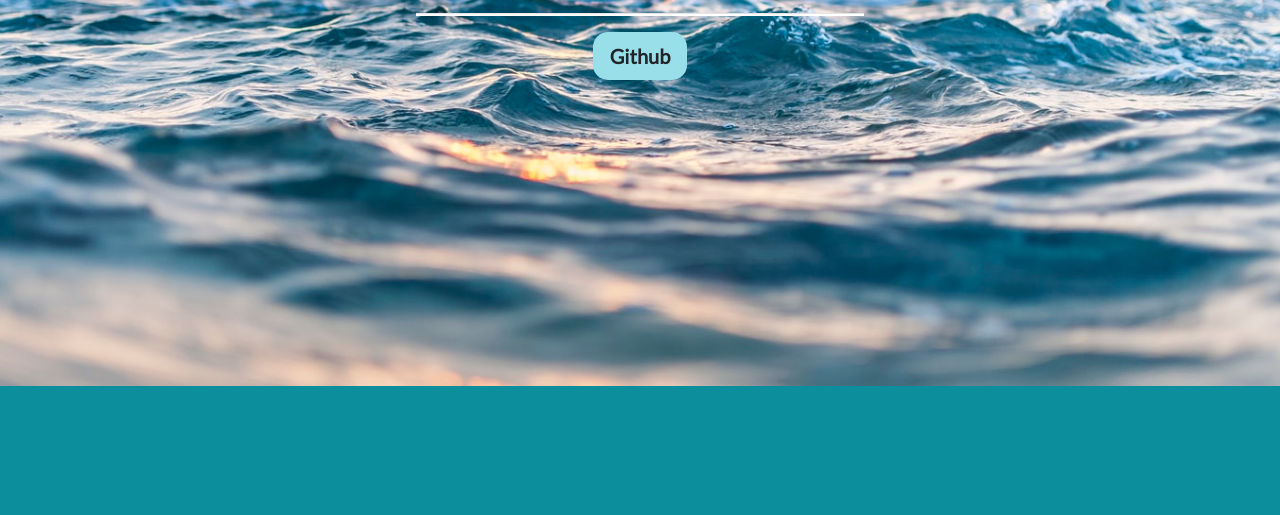
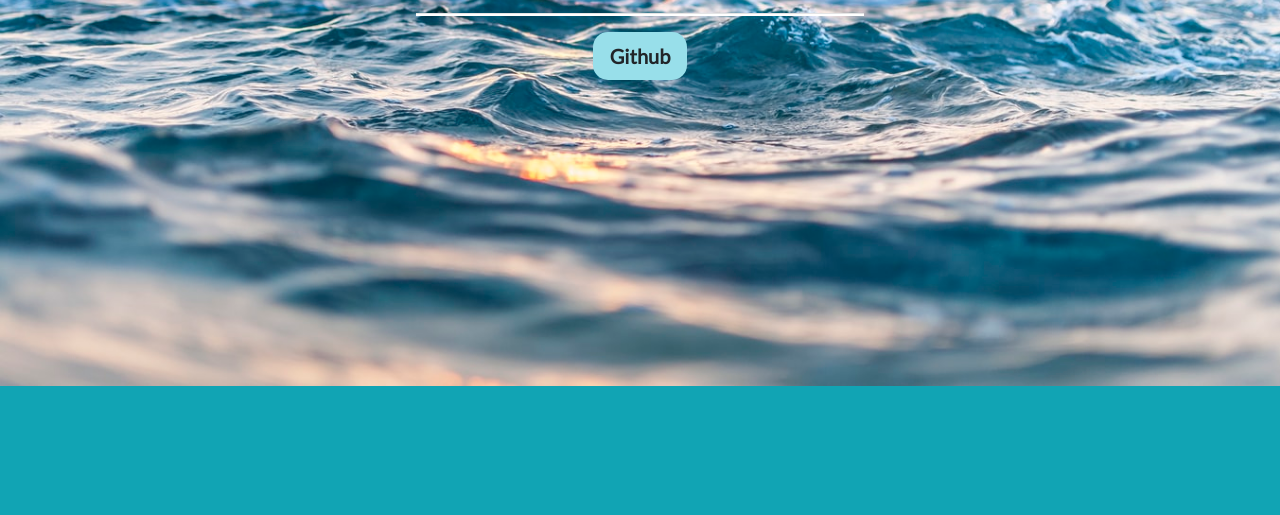
Before and after one commit to Turner344/turner344.github.io, a plain HTML site: page index.html in a window 1280 px wide. Shown: the part 254-769 px from the top of the page. Drawn offline with nearby package versions, Linux system fonts and the light colour scheme.

Commit message:
changing background color

```diff
--- a/CSS/body.css
+++ b/CSS/body.css
@@ -1,7 +1,6 @@
-
 
 body{
-    background-color: #0c8e9c;
+    background-color: #11a4b4;
 }
 
 html{
```
